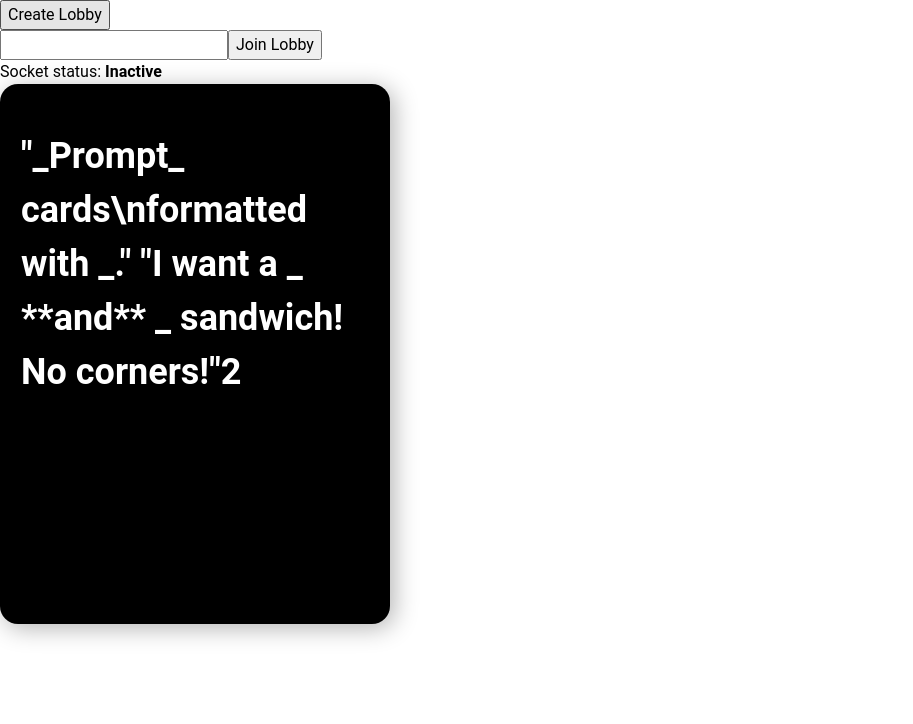
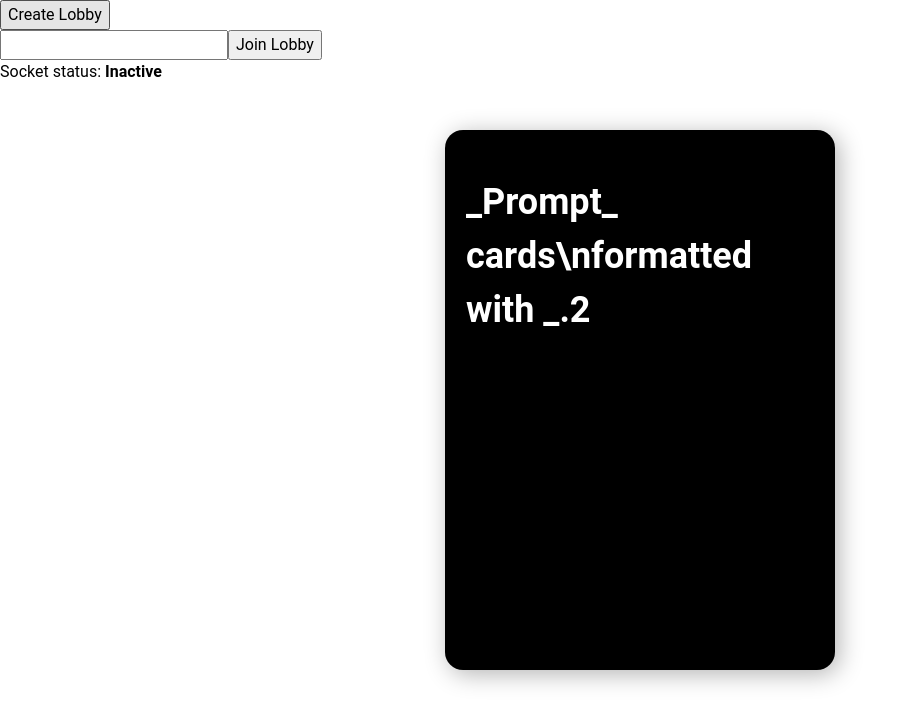
Before and after one commit to I3uckwheat/cards-of-carousal, a React (Create React App) app in the folder frontend/: page / in a window 1280 px wide. Shown: the top 724 px of the page, without its empty margins (0-913 px from the left). Built offline with nearby package versions, Linux system fonts and the light colour scheme; no server answers.

Commit message:
Center black card in app page

```diff
--- a/frontend/src/App.js
+++ b/frontend/src/App.js
@@ -6,10 +6,17 @@ function App() {
   return (
     <div className="App">
       <SocketTest />
-      <BlackCard pickCount={2}>
-        &quot;_Prompt_ cards\nformatted with _.&quot;
-        &quot;I want a _ **and** _ sandwich! No corners!&quot;
-      </BlackCard>
+
+      <div
+        style={{
+          position: 'absolute',
+          left: '50%',
+          top: '50%',
+          transform: 'translate(-50%, -50%)',
+        }}
+      >
+        <BlackCard pickCount={2}>_Prompt_ cards\nformatted with _.</BlackCard>
+      </div>
     </div>
   );
 }
```
